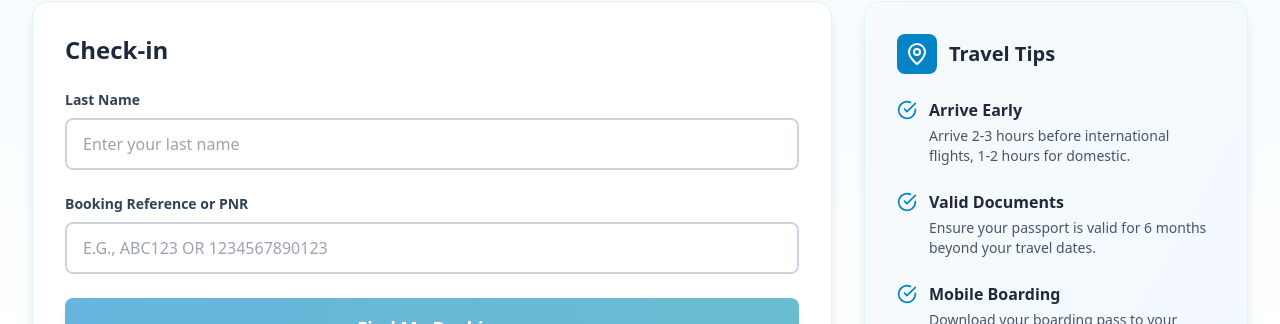
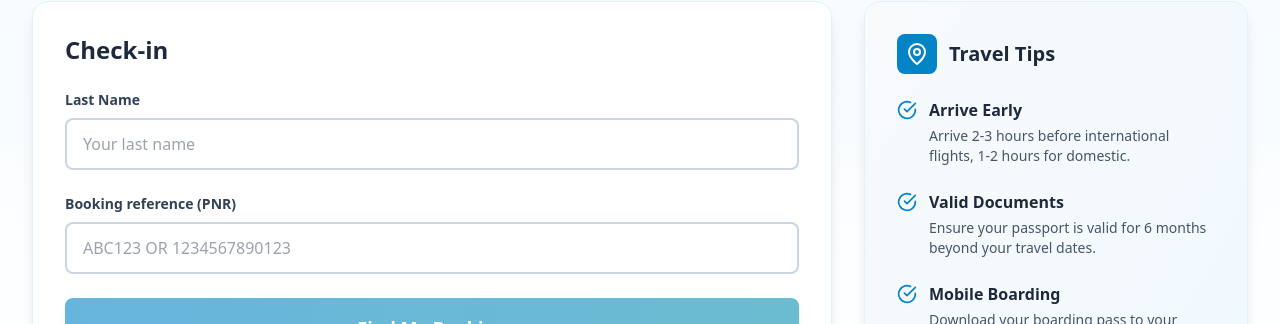
Before and after one commit to AnuchitO/qoomlee, a React (Vite) app in the folder app/: page / in a window 1280 px wide. Shown: the part 384-708 px from the top of the page. Built offline with nearby package versions, Linux system fonts and the light colour scheme.

Commit message:
app: adjust wording

```diff
--- a/app/src/components/CheckinForm.tsx
+++ b/app/src/components/CheckinForm.tsx
@@ -18,14 +18,14 @@
     e.preventDefault();
     setError(null);
     if (!canSubmit) {
-      setError('Please enter your last name and a valid booking reference.');
+      setError('Enter your last name and booking reference.');
       return;
     }
     try {
       setSubmitting(true);
       await onSubmit({ lastName: lastName.trim(), bookingRef: bookingRef.trim().toUpperCase() });
     } catch (err) {
-      setError('Unable to find booking. Please verify your details and try again.');
+      setError('We couldn’t find your booking. Check your details and try again.');
     } finally {
       setSubmitting(false);
     }
@@ -46,7 +46,7 @@
             value={lastName}
             onChange={(e) => setLastName(e.target.value)}
             className="w-full px-4 py-3.5 sm:py-3 text-base rounded-lg border-2 border-slate-300 focus:border-sky-500 focus:ring-2 focus:ring-sky-200 outline-none transition-all touch-manipulation"
-            placeholder="Enter your last name"
+            placeholder="Your last name"
             autoComplete="family-name"
             required
           />
@@ -54,7 +54,7 @@
 
         <div>
           <label htmlFor="bookingRef" className="block text-sm font-semibold text-slate-700 mb-2">
-            Booking Reference or PNR
+            Booking reference (PNR)
           </label>
           <input
             type="text"
@@ -62,7 +62,7 @@
             value={bookingRef}
             onChange={(e) => setBookingRef(e.target.value.toUpperCase())}
             className="w-full px-4 py-3.5 sm:py-3 text-base rounded-lg border-2 border-slate-300 focus:border-sky-500 focus:ring-2 focus:ring-sky-200 outline-none transition-all uppercase touch-manipulation"
-            placeholder="e.g., ABC123 or 1234567890123"
+            placeholder="ABC123 or 1234567890123"
             autoComplete="off"
             required
           />
@@ -85,7 +85,7 @@
 
       <div className="mt-5 sm:mt-6 p-3.5 sm:p-4 bg-sky-50 rounded-lg border border-sky-100">
         <p className="text-xs sm:text-sm text-slate-600 leading-relaxed">
-          <span className="font-semibold text-sky-700">Tip:</span> Online check-in opens 24 hours before departure and closes 2 hours before your flight.
+          <span className="font-semibold text-sky-700">Tip:</span> Online check-in opens 24 hours before departure and closes 2 hours before departure.
         </p>
       </div>
     </div>
```
